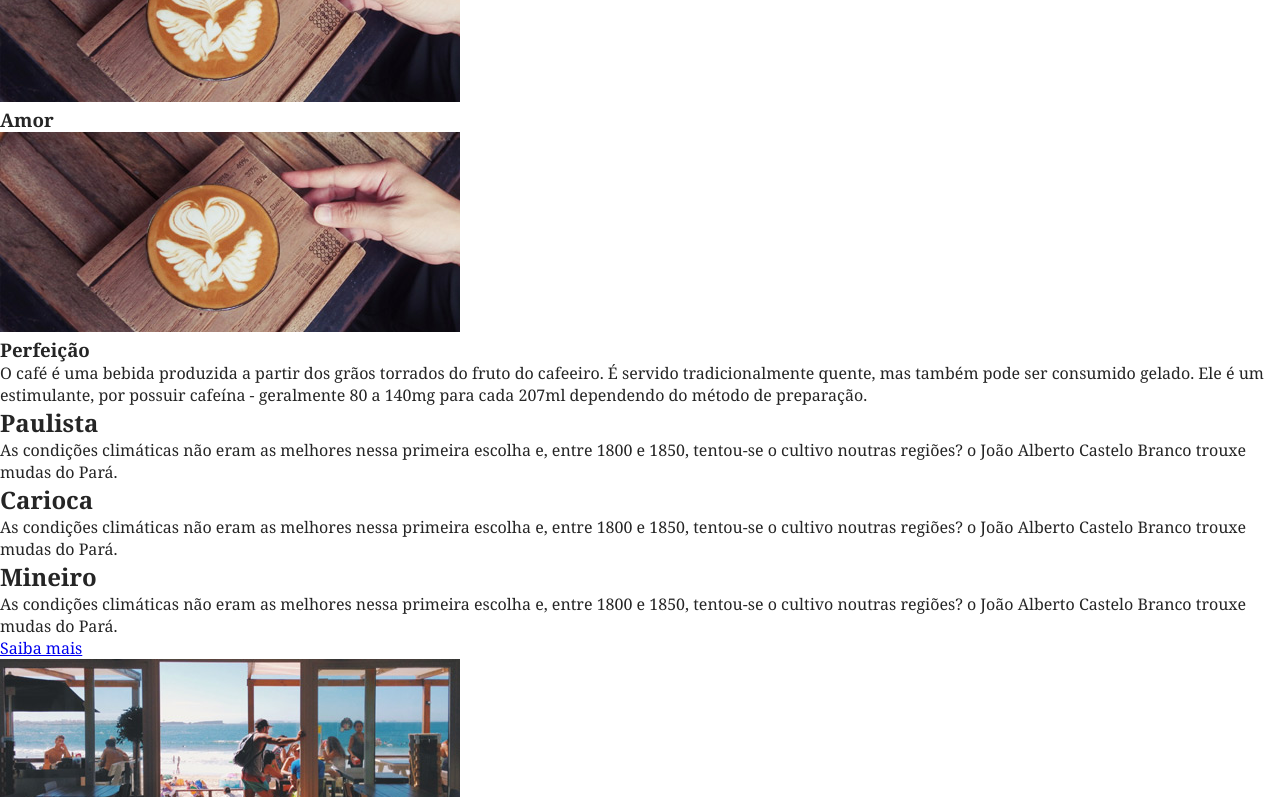
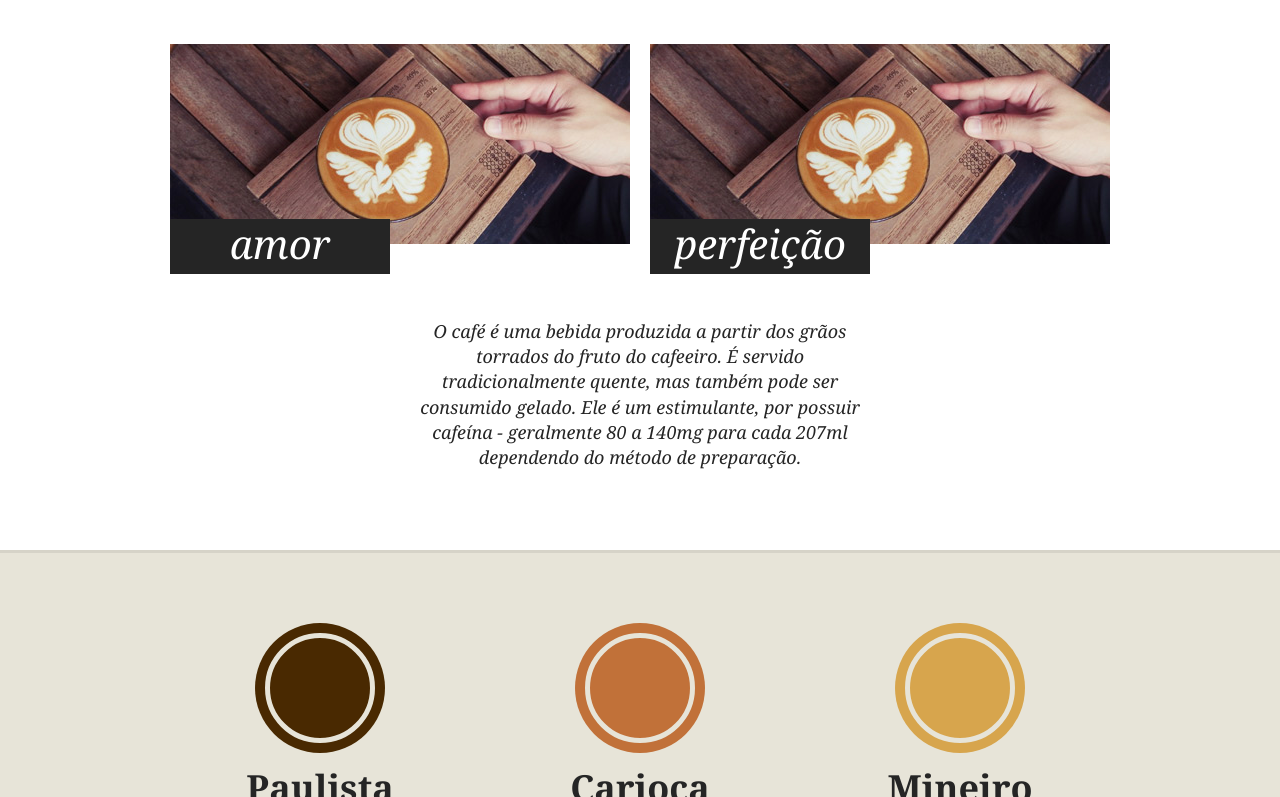
Before and after one commit to tyson-neves/brafe, a plain HTML site: page index.html in a window 1280 px wide. Shown: the part 693-1490 px from the top of the page. Drawn offline with Linux system fonts and the light colour scheme.

Commit message:
Adicionando estilo em produtos

```diff
--- a/css/style.css
+++ b/css/style.css
@@ -72,3 +72,126 @@ body {
     font-style: italic;
     font-size: 1.125em;
 }
+
+/*SOBRE */
+.sobre {
+    padding: 60px 0;
+
+}
+.sobre-container {
+    max-width: 960px;
+    margin: 0 auto;
+}
+/* limpando os floats */
+.sobre-container::after, .sobre-container::before {
+    content: '';
+    display: table;
+    clear: both;
+}
+.sobre h2 {
+    text-align: center;
+    font-size: 2.5em;
+    margin-bottom: 60px;
+
+}
+
+.sobre-item {
+    width: 460px;
+    float: left;
+    margin: 0 10px;
+}
+
+.sobre-item img {
+    display: block;
+    max-width: 100%;
+}
+.sobre-item h3 {
+    font-size: 2.5em;
+    line-height: 1em;
+    background: #252525;
+    width: 220px;
+    color: #ffffff;
+    font-style: italic;
+    font-weight: normal;
+    text-align: center;
+    padding: 5px 0 10px 0;
+    top: -25px;
+    position: relative;
+
+}
+.sobre > p {
+    font-size: 1.125em;
+    line-height: 1.4em;
+    font-style: italic;
+    text-align: center;
+    margin: 20px auto;
+    max-width: 460px;
+}
+
+/* PRODUTOS */
+.produtos {
+    background: #e7e4d8;
+    padding: 60px 0;
+    border-top: 3px solid #d6d3c8;
+    border-bottom: 3px solid #d6d3c8;
+
+}
+.produtos-container {
+    max-width: 960px;
+    margin: 0 auto;
+
+}
+.produtos-container::before, .produtos-container::after {
+    content: '';
+    display: table;
+    clear: both;
+}
+.produtos-item {
+    width: 300px;
+    float: left;
+    margin: 0 10px 20px 10px;
+}
+.produtos-item h2 {
+    text-align: center;
+    font-size: 2.25em;
+    margin-bottom: 20px;
+
+}
+.produtos-item h2::before {
+    content: '';
+    display: block;
+    width: 100px;
+    height: 100px;
+    background: currentColor ;
+    border-radius: 50%;
+    margin: 20px auto;
+    border: 5px solid #e7e4d8;
+    box-shadow: 0 0 0 10px currentColor;
+}
+h2.produtos-paulista::before{
+    color: #492901;
+}
+h2.produtos-carioca::before{
+    color: #c17139;
+}
+h2.produtos-mineiro::before{
+    color: #d7a54d;
+}
+
+.produtos-item p {
+    font-size: 0.875em;
+    line-height: 1.4em;
+}
+.produtos-btn {
+    width: 180px;
+    border: 3px solid;
+    color: #252525;
+    text-decoration: none;
+    display: block;
+    font-size: 1.125em;
+    font-weight: bold;
+    text-transform: uppercase;
+    text-align: center;
+    padding: 15px 0;
+    margin: 20px auto 0 auto;
+}
--- a/index.html
+++ b/index.html
@@ -26,37 +26,37 @@
         <h1>Cafés com a cara<br> do Brasil</h1>
         <p>Direto das fazendas de Minas Gerais</p>
     </main>
-    <section>
+    <section class="sobre">
         <h2>Uma Mistura de</h2>
-        <div>
-            <div>
+        <div class="sobre-container">
+            <div class="sobre-item">
                 <img src="img/cafe-1.jpg" alt="">
-                <h3>Amor</h3>
+                <h3>amor</h3>
             </div>
-            <div>
+            <div class="sobre-item">
                 <img src="img/cafe-1.jpg" alt="">
-                <h3>Perfeição</h3>
+                <h3>perfeição</h3>
             </div>
         </div>
         <p>O café é uma bebida produzida a partir dos grãos torrados do fruto do cafeeiro. É servido tradicionalmente quente, mas também pode ser consumido gelado. Ele é um estimulante, por possuir cafeína - geralmente 80 a 140mg para cada 207ml dependendo do método de preparação.</p>
     </section>
 
-    <section>
-        <div>
-            <div>
-                <h2>Paulista</h2>
+    <section class="produtos">
+        <div class="produtos-container">
+            <div class="produtos-item">
+                <h2 class="produtos-paulista">Paulista</h2>
                 <p>As condições climáticas não eram as melhores nessa primeira escolha e, entre 1800 e 1850, tentou-se o cultivo noutras regiões? o João Alberto Castelo Branco trouxe mudas do Pará.</p>
             </div>
-            <div>
-                <h2>Carioca</h2>
+            <div class="produtos-item">
+                <h2 class="produtos-carioca">Carioca</h2>
                 <p>As condições climáticas não eram as melhores nessa primeira escolha e, entre 1800 e 1850, tentou-se o cultivo noutras regiões? o João Alberto Castelo Branco trouxe mudas do Pará.</p>
             </div>
-            <div>
-                <h2>Mineiro</h2>
+            <div class="produtos-item">
+                <h2 class="produtos-mineiro">Mineiro</h2>
                 <p>As condições climáticas não eram as melhores nessa primeira escolha e, entre 1800 e 1850, tentou-se o cultivo noutras regiões? o João Alberto Castelo Branco trouxe mudas do Pará.</p>
             </div>
         </div>
-        <a href="#">Saiba mais</a>
+        <a class="produtos-btn" href="#">Saiba mais</a>
     </section>
 
     <section>
```
